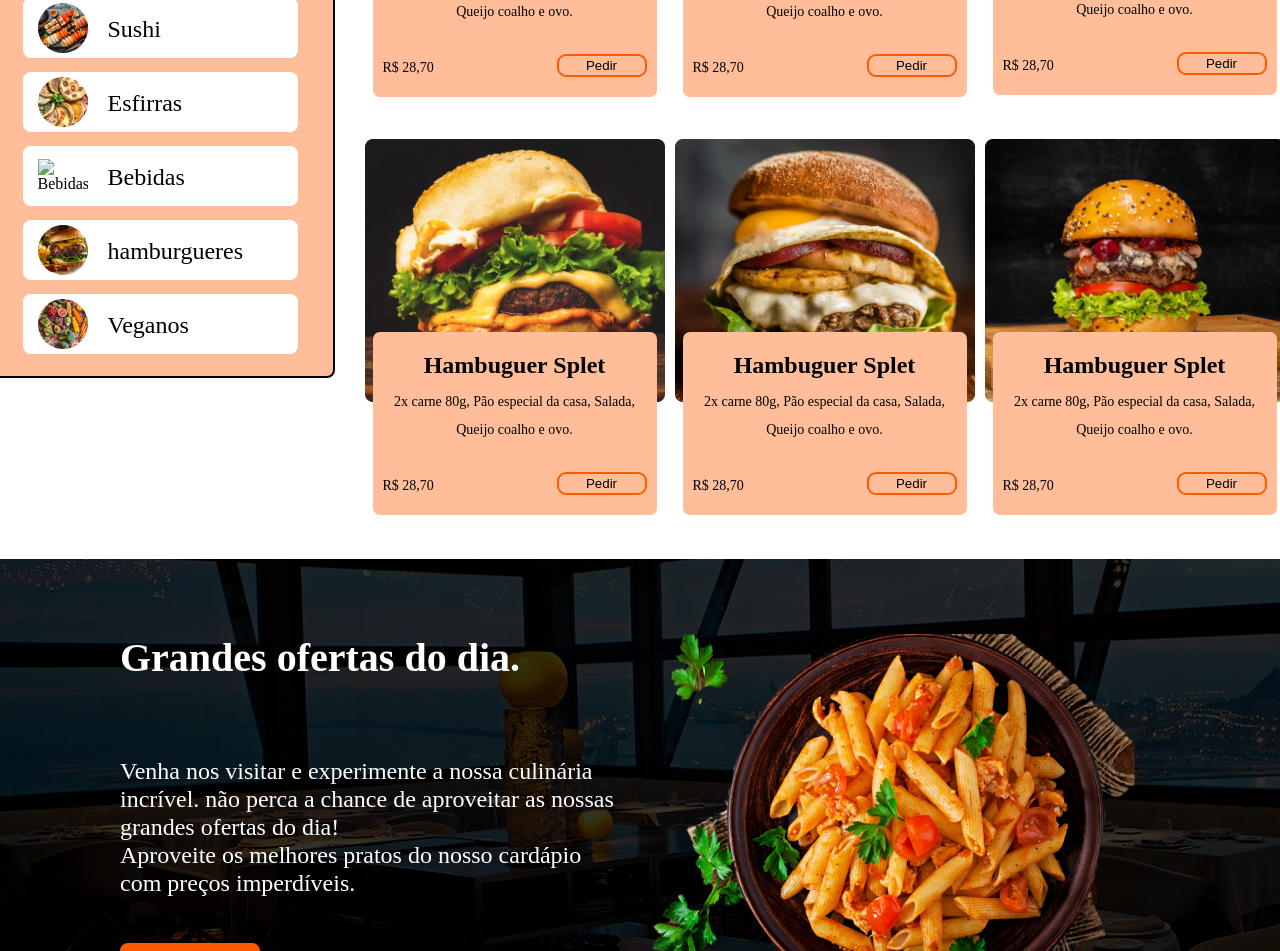
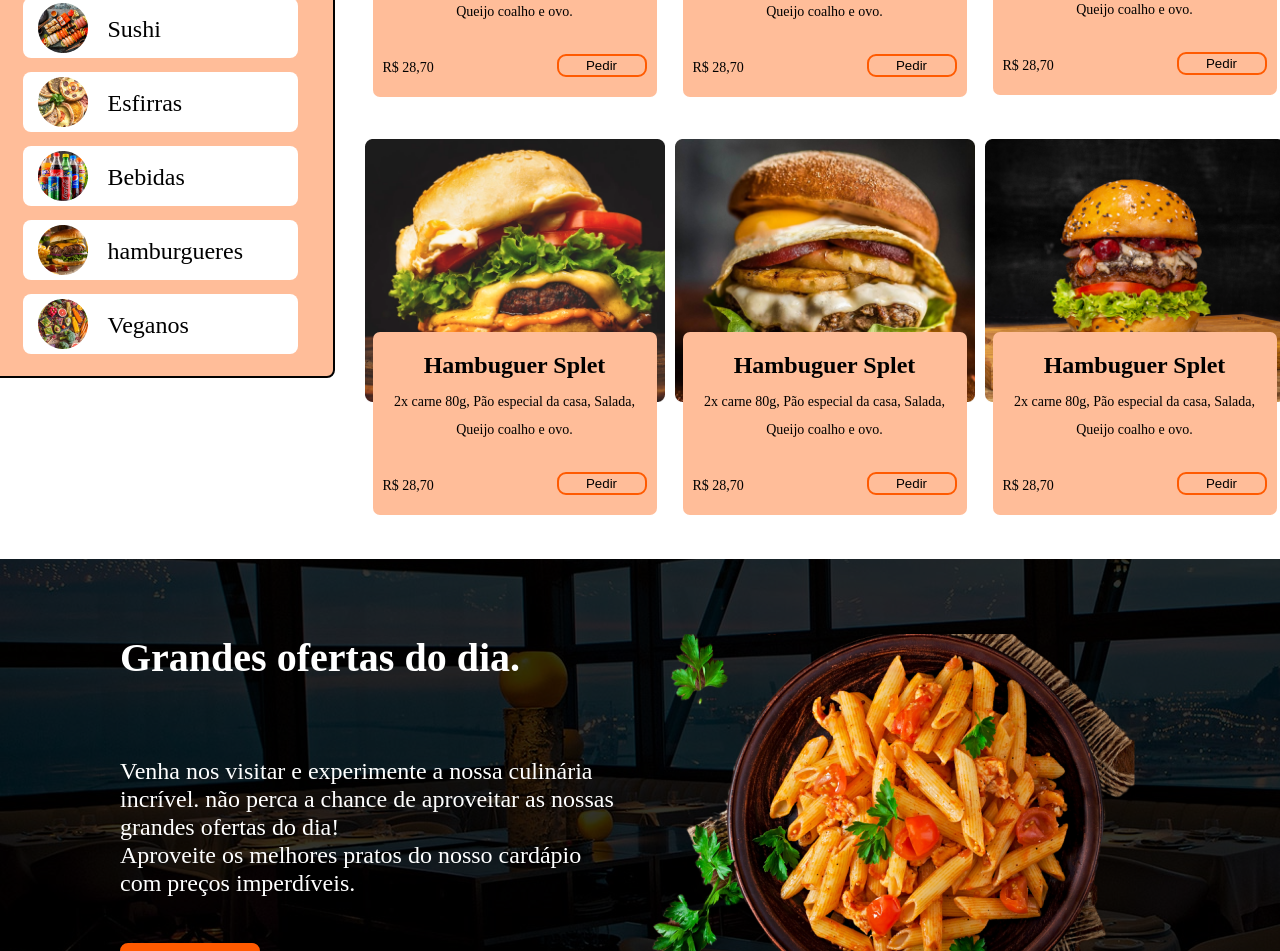
Before and after one commit to RebecaKLopes/food-restaurant, a plain HTML site: page index.html in a window 1280 px wide. Shown: the part 1918-2869 px from the top of the page. Drawn offline with Linux system fonts and the light colour scheme.

Commit message:
update
correção imagem

```diff
--- a/index.html
+++ b/index.html
@@ -83,7 +83,7 @@
                             <p>Esfirras</p>
                         </div>
                         <div class="card-variedades">
-                            <img src=".img/cardapio/esfirra.png" alt="Bebidas">
+                            <img src="./img/cardapio/bebidas.png" alt="Bebidas">
                             <p>Bebidas</p>
                         </div>
                         <div class="card-variedades">
```
Also changed, not shown: img/cardapio/bebidas.png (added).
